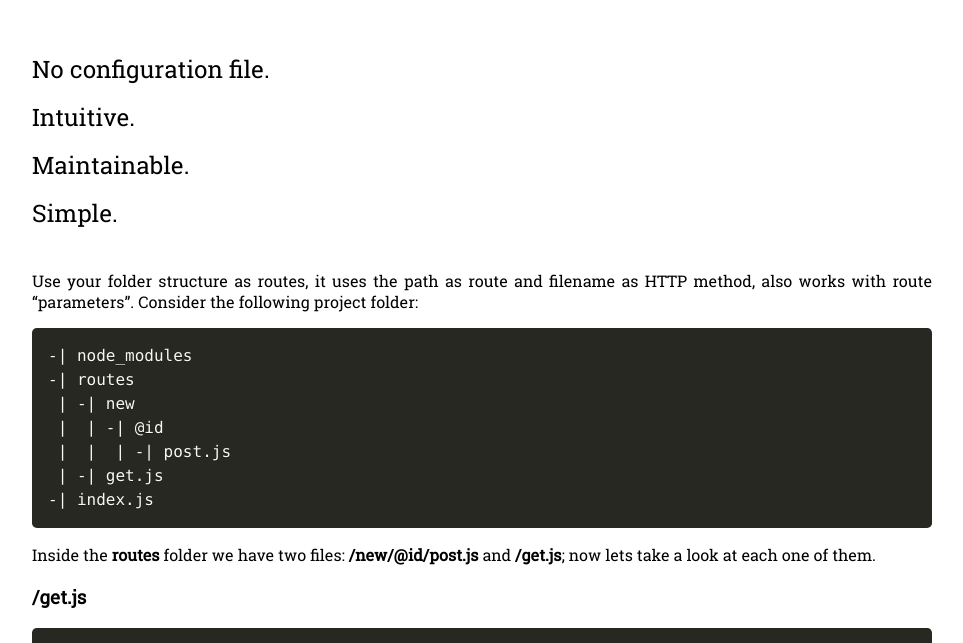
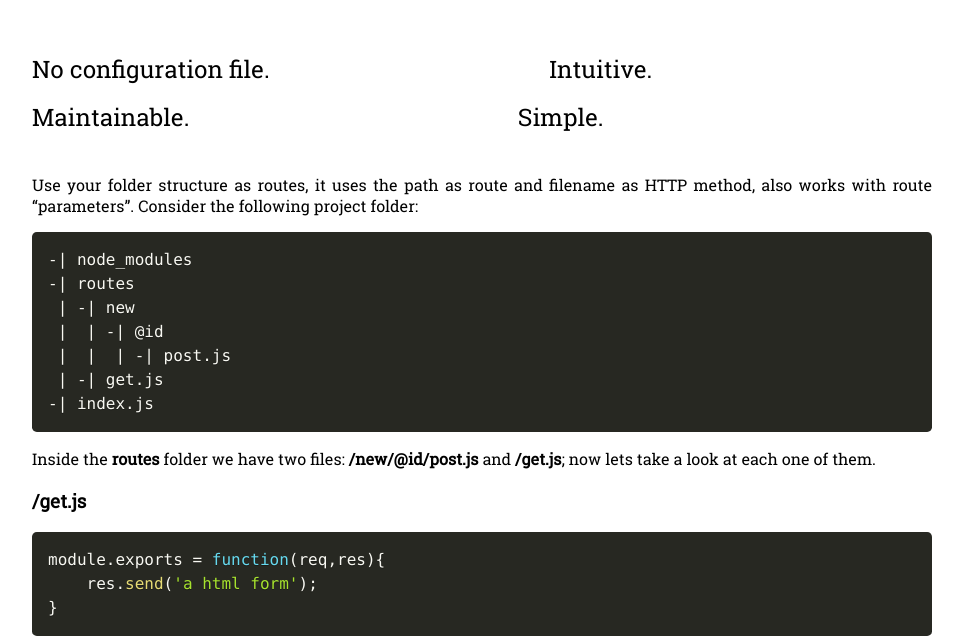
Before and after one commit to DanielSunami/dir-routes, a website: page index.html in a window 1280 px wide. Shown: the part 130-773 px from the top of the page, without its empty margins (158-1121 px from the left). Drawn offline with Linux system fonts and the light colour scheme; a script that the page names is missing.

Commit message:
flexbox fix

```diff
--- a/style/main.css
+++ b/style/main.css
@@ -11,7 +11,7 @@ p {
 
 .content {
 	max-width: 900px;
-	padding: 0 .2em;
+	padding: 0 2em;
 	margin: 0 auto;
 }
 
@@ -50,10 +50,15 @@ p {
 
 .flex {
 	display: flex;
-	flex-direction: column;
 }
 
 .flex > div {
 	flex: 1 1 auto;
 	transition: width 0.7s ease-out;
 }
+
+@media all (max-width: 545px) {
+	.flex {
+		flex-direction: column;
+	}
+}
```
